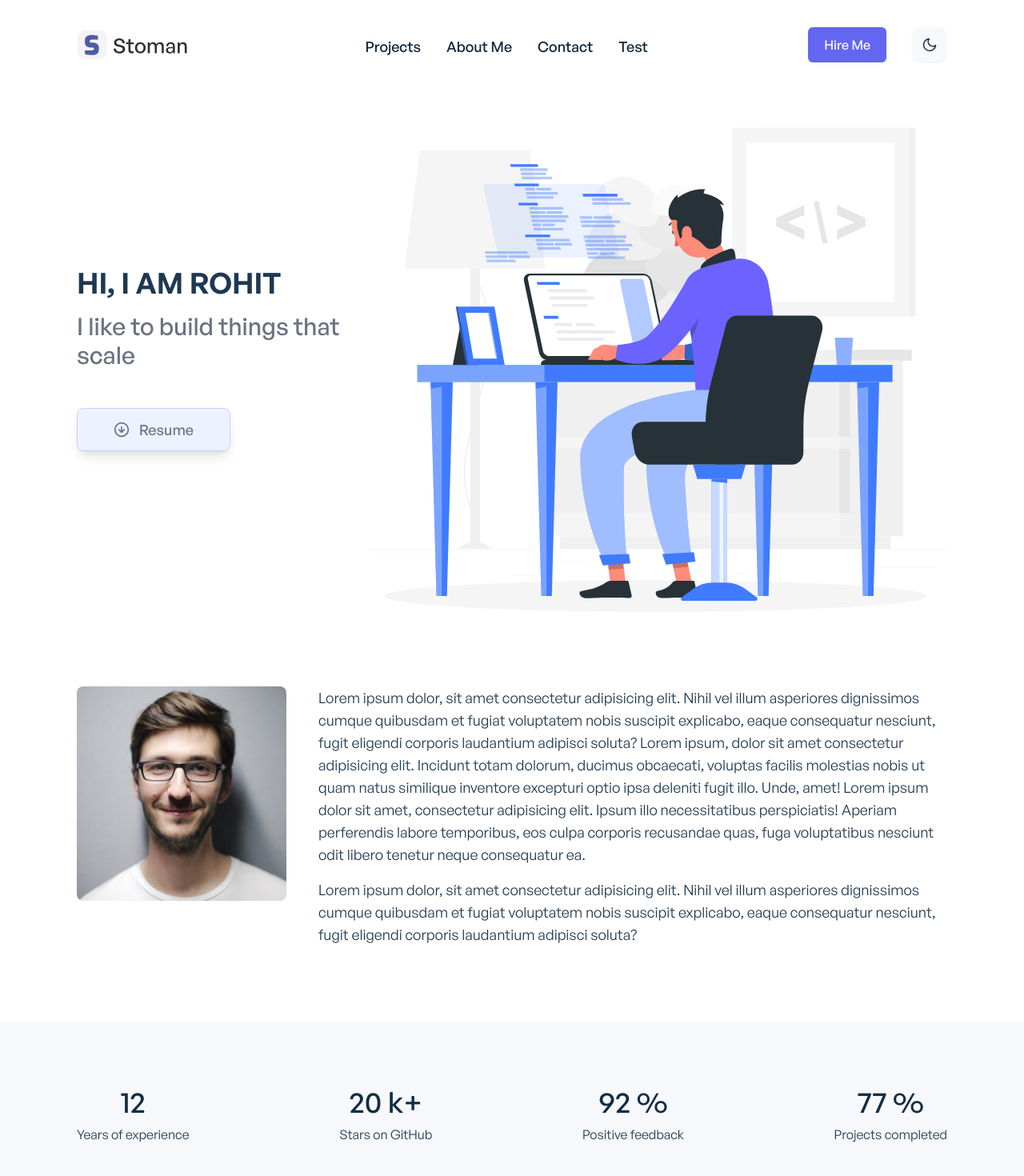
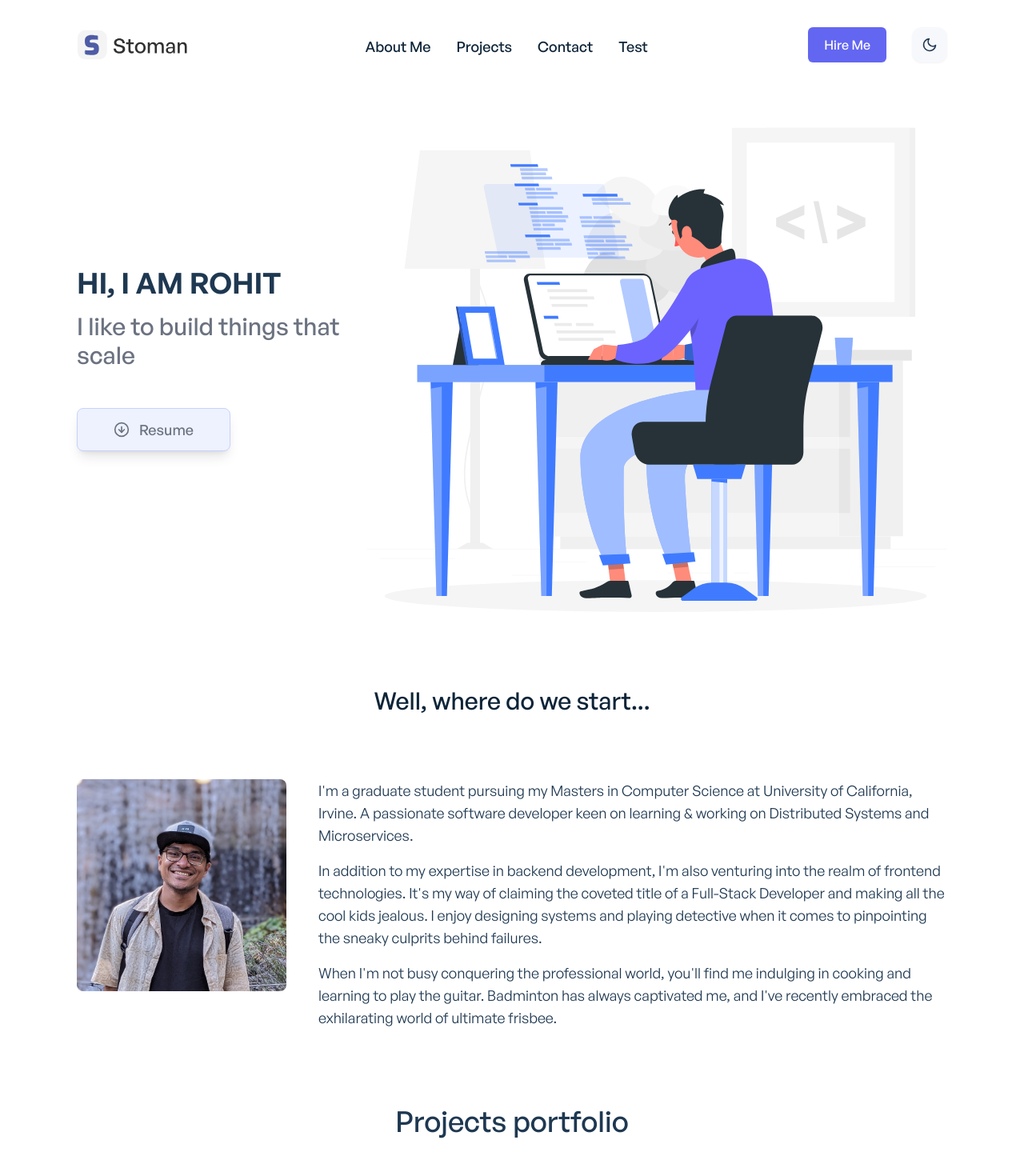
Before and after one commit to enigmavadali/main-portfolio, a React (Create React App) app: page /about in a window 1280 px wide. Shown: the top 1470 px of the page at 80% size. Built offline with nearby package versions, Linux system fonts and the light colour scheme.

Commit message:
FIx AboutMe section

```diff
--- a/src/components/about/AboutMeBio.jsx
+++ b/src/components/about/AboutMeBio.jsx
@@ -1,11 +1,17 @@
-import profileImage from '../../images/profile.jpeg';
+import profileImage from '../../images/profile.jpg';
 import { useContext } from 'react';
 import AboutMeContext from '../../context/AboutMeContext';
 
 const AboutMeBio = () => {
-	const { aboutMe } = useContext(AboutMeContext);
+	const { aboutMe, aboutMeHeading } = useContext(AboutMeContext);
 
 	return (
+		<section id="aboutme">
+			<div className="mt-10 sm:mt-20">
+			<p className="font-general-medium text-2xl sm:text-3xl  text-center text-primary-dark dark:text-primary-light">
+				{aboutMeHeading}
+			</p>
+			</div>
 			<div className="block sm:flex sm:gap-10 mt-10 sm:mt-20">
 				<div className="w-full sm:w-1/4 mb-7 sm:mb-0">
 					<img src={profileImage} className="rounded-lg w-96" alt="" />
@@ -22,6 +28,7 @@ const AboutMeBio = () => {
 					))}
 				</div>
 			</div>
+		</section>
 	);
 };
 
--- a/src/components/shared/AppHeader.jsx
+++ b/src/components/shared/AppHeader.jsx
@@ -37,9 +37,10 @@ const AppHeader = () => {
 
 	const smoothScroll = (event) => {
 		event.preventDefault();
-		const projectsSection = document.getElementById('projects');
-		if (projectsSection) {
-			projectsSection.scrollIntoView({ behavior: 'smooth' });
+		const targetId = event.target.getAttribute('href').substring(1);
+		const targetSection = document.getElementById(targetId);
+		if (targetSection) {
+			targetSection.scrollIntoView({ behavior: 'smooth' });
 		}
 	};
 
@@ -122,13 +123,13 @@ const AppHeader = () => {
 					>
 						Projects
 					</Link>
-					<Link
+					{/* <Link
 						to="/about"
 						className="block text-left text-lg text-primary-dark dark:text-ternary-light hover:text-secondary-dark dark:hover:text-secondary-light  sm:mx-4 mb-2 sm:py-2 border-t-2 pt-3 sm:pt-2 sm:border-t-0 border-primary-light dark:border-secondary-dark"
 						aria-label="About Me"
 					>
 						About Me
-					</Link>
+					</Link> */}
 					<Link
 						to="/contact"
 						className="block text-left text-lg text-primary-dark dark:text-ternary-light hover:text-secondary-dark dark:hover:text-secondary-light  sm:mx-4 mb-2 sm:py-2 border-t-2 pt-3 sm:pt-2 sm:border-t-0 border-primary-light dark:border-secondary-dark"
@@ -149,6 +150,14 @@ const AppHeader = () => {
 
 				{/* Header links large screen */}
 				<div className="font-general-medium hidden m-0 sm:ml-4 mt-5 sm:mt-3 sm:flex p-5 sm:p-0 justify-center items-center shadow-lg sm:shadow-none">
+					<a
+						href="#aboutme"
+						className="block text-left text-lg text-primary-dark dark:text-ternary-light hover:text-secondary-dark dark:hover:text-secondary-light  sm:mx-4 mb-2 sm:py-2"
+						aria-label="About Me"
+						onClick={smoothScroll}
+					>
+						About Me
+					</a>
 					<Link
 						to="/projects"
 						className="block text-left text-lg text-primary-dark dark:text-ternary-light hover:text-secondary-dark dark:hover:text-secondary-light  sm:mx-4 mb-2 sm:py-2"
@@ -156,13 +165,13 @@ const AppHeader = () => {
 					>
 						Projects
 					</Link>
-					<Link
+					{/* <Link
 						to="/about"
 						className="block text-left text-lg text-primary-dark dark:text-ternary-light hover:text-secondary-dark dark:hover:text-secondary-light  sm:mx-4 mb-2 sm:py-2"
 						aria-label="About Me"
 					>
 						About Me
-					</Link>
+					</Link> */}
 					<Link
 						to="/contact"
 						className="block text-left text-lg text-primary-dark dark:text-ternary-light hover:text-secondary-dark dark:hover:text-secondary-light  sm:mx-4 mb-2 sm:py-2"
--- a/src/context/AboutMeContext.jsx
+++ b/src/context/AboutMeContext.jsx
@@ -1,5 +1,6 @@
 import { useState, createContext } from 'react';
 import { aboutMeData } from '../data/aboutMeData';
+import { aboutMeHeading as aboutMeSectionHeading } from '../data/aboutMeData';
 import { clientsHeading as clientsPageHeading } from '../data/clientsData';
 import { clientsData as clientsDataJson } from '../data/clientsData';
 
@@ -7,6 +8,8 @@ const AboutMeContext = createContext();
 
 export const AboutMeProvider = ({ children }) => {
 	const [aboutMe, setAboutMe] = useState(aboutMeData);
+
+	const aboutMeHeading = aboutMeSectionHeading;
 
 	const clientsHeading = clientsPageHeading;
 
@@ -17,6 +20,7 @@ export const AboutMeProvider = ({ children }) => {
 			value={{
 				aboutMe,
 				setAboutMe,
+				aboutMeHeading,
 				clientsHeading,
 				clientsData,
 				setClientsData,
--- a/src/data/aboutMeData.js
+++ b/src/data/aboutMeData.js
@@ -1,10 +1,16 @@
+export const aboutMeHeading = "Well, where do we start...";
+
 export const aboutMeData = [
 	{
 		id: 1,
-		bio: 'Lorem ipsum dolor, sit amet consectetur adipisicing elit. Nihil vel illum asperiores dignissimos cumque quibusdam et fugiat voluptatem nobis suscipit explicabo, eaque consequatur nesciunt, fugit eligendi corporis laudantium adipisci soluta? Lorem ipsum, dolor sit amet consectetur adipisicing elit. Incidunt totam dolorum, ducimus obcaecati, voluptas facilis molestias nobis ut quam natus similique inventore excepturi optio ipsa deleniti fugit illo. Unde, amet! Lorem ipsum dolor sit amet, consectetur adipisicing elit. Ipsum illo necessitatibus perspiciatis! Aperiam perferendis labore temporibus, eos culpa corporis recusandae quas, fuga voluptatibus nesciunt odit libero tenetur neque consequatur ea.',
+		bio: 'I\'m a graduate student pursuing my Masters in Computer Science at University of California, Irvine. A passionate software developer keen on learning & working on Distributed Systems and Microservices.',
 	},
 	{
 		id: 2,
-		bio: 'Lorem ipsum dolor, sit amet consectetur adipisicing elit. Nihil vel illum asperiores dignissimos cumque quibusdam et fugiat voluptatem nobis suscipit explicabo, eaque consequatur nesciunt, fugit eligendi corporis laudantium adipisci soluta?',
+		bio: 'In addition to my expertise in backend development, I\'m also venturing into the realm of frontend technologies. It\'s my way of claiming the coveted title of a Full-Stack Developer and making all the cool kids jealous. I enjoy designing systems and playing detective when it comes to pinpointing the sneaky culprits behind failures.',
+	},
+	{
+		id: 3,
+		bio: 'When I\'m not busy conquering the professional world, you\'ll find me indulging in cooking and learning to play the guitar. Badminton has always captivated me, and I\'ve recently embraced the exhilarating world of ultimate frisbee.',
 	},
 ];
--- a/src/pages/AboutMe.jsx
+++ b/src/pages/AboutMe.jsx
@@ -17,22 +17,22 @@ const About = () => {
 			</motion.div>
 
 			{/** Counter without paddings */}
-			<motion.div
+			{/* <motion.div
 				initial={{ opacity: 0 }}
 				animate={{ opacity: 1, delay: 1 }}
 				exit={{ opacity: 0 }}
 			>
 				<AboutCounter />
-			</motion.div>
+			</motion.div> */}
 
-			<motion.div
+			{/* <motion.div
 				initial={{ opacity: 0 }}
 				animate={{ opacity: 1, delay: 1 }}
 				exit={{ opacity: 0 }}
 				className="container mx-auto"
 			>
 				<AboutClients />
-			</motion.div>
+			</motion.div> */}
 		</AboutMeProvider>
 	);
 };
```
Also changed, not shown: src/images/profile.jpg (added). Lines whose indentation alone changed are shown as unchanged.
